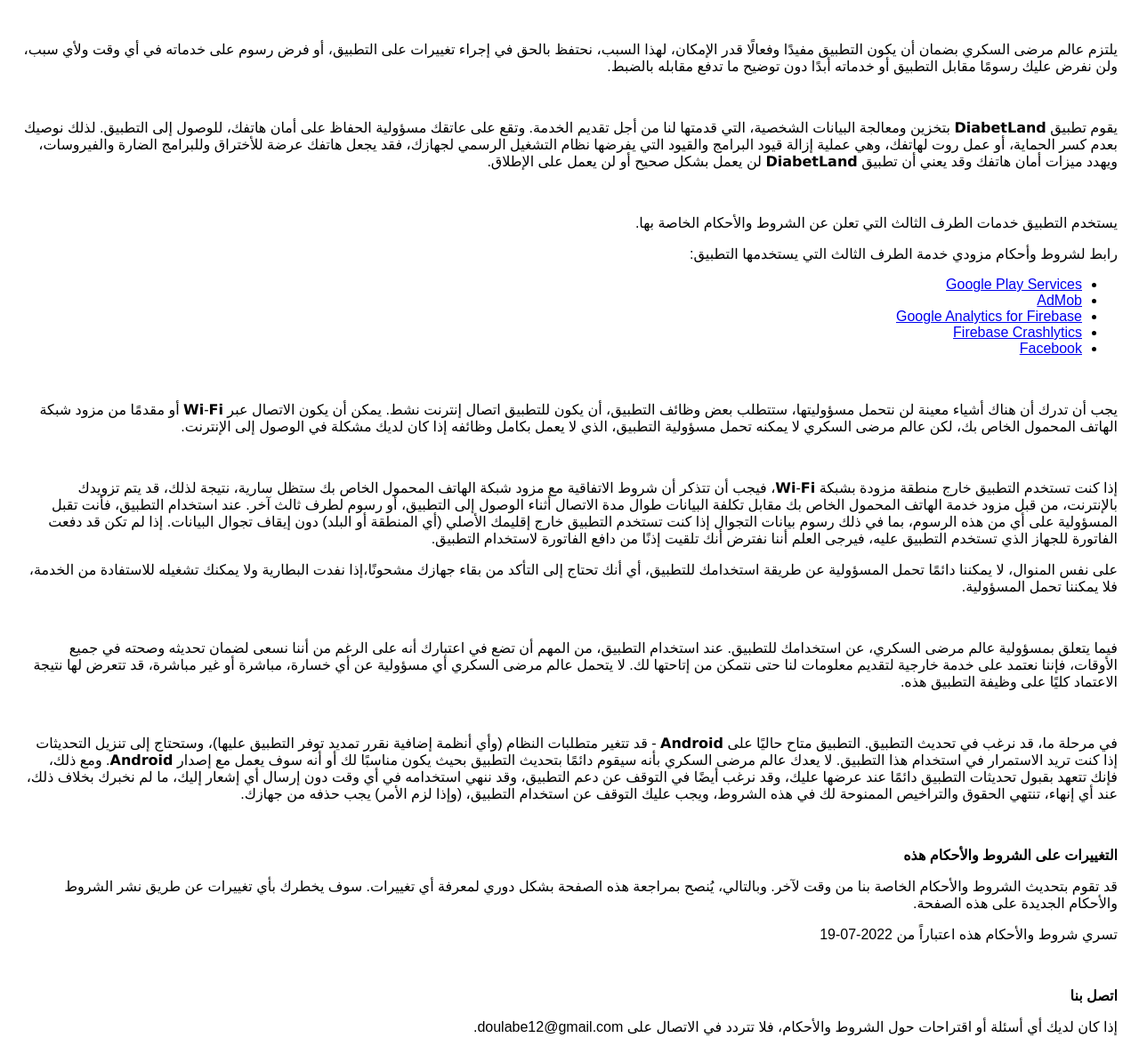
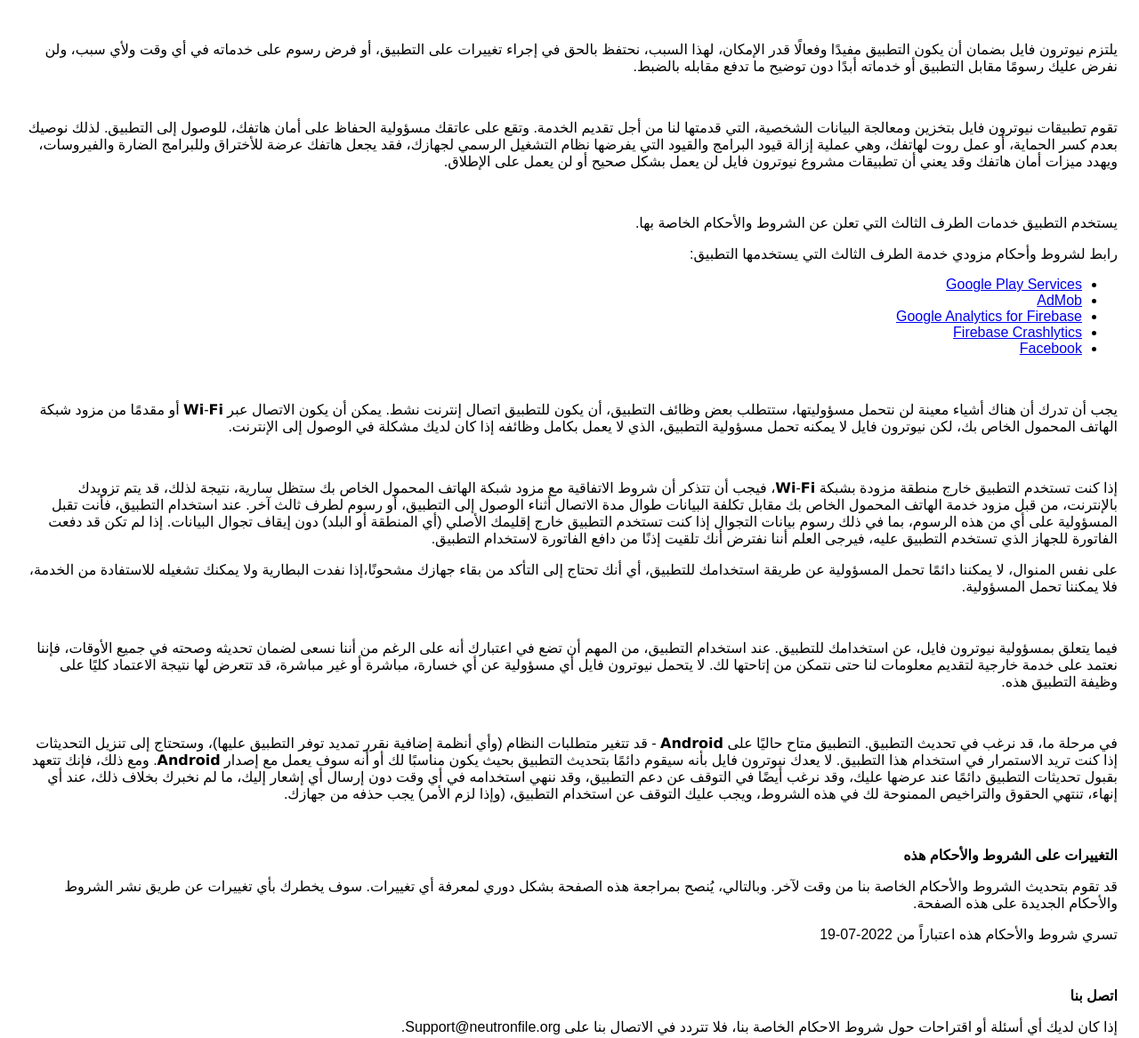
Before and after one commit to neutronfile/apps.github.io, a plain HTML site: page Terms-of-Conditions.html in a window 1280 px wide. Shown: the part 120-1287 px from the top of the page at 89% size. Drawn offline with Linux system fonts and the light colour scheme; a web font is replaced by a local one.

Commit message:
Add files via upload

```diff
--- a/Terms-of-Conditions.html
+++ b/Terms-of-Conditions.html
@@ -11,40 +11,41 @@
 عن طريق تنزيل التطبيق أو استخدامه، ستنطبق هذه الشروط عليك تلقائيًا، لذلك يجب عليك التأكد من قراءتها بعناية قبل استخدام التطبيق.
  لا يُسمح لك بنسخ أو تعديل التطبيق، أو أي جزء من التطبيق، أو علاماتنا التجارية بأي شكل من الأشكال.
 لا يُسمح لك بمحاولة استخراج الكود المصدري للتطبيق، ولا يجب أيضًا محاولة ترجمة التطبيق إلى لغات أخرى، أو إنشاء إصدارات مشتقة.
- التطبيق نفسه، وجميع العلامات التجارية وحقوق التأليف والنشر، وحقوق قواعد البيانات وحقوق الملكية الفكرية الأخرى المتعلقة به، لا تزال تنتمي إلى عالم مرضى السكري.
+ التطبيق نفسه، وجميع العلامات التجارية وحقوق التأليف والنشر، وحقوق قواعد البيانات وحقوق الملكية الفكرية الأخرى المتعلقة به، لا تزال تنتمي إلى نيوترون فايل.
                 </p> <br> <p>
-يلتزم عالم مرضى السكري بضمان أن يكون التطبيق مفيدًا وفعالًا قدر الإمكان، لهذا السبب، نحتفظ بالحق في إجراء تغييرات على التطبيق، أو فرض رسوم على خدماته في أي وقت ولأي سبب، ولن نفرض عليك رسومًا مقابل التطبيق أو خدماته أبدًا دون توضيح ما تدفع مقابله بالضبط.
+يلتزم نيوترون فايل بضمان أن يكون التطبيق مفيدًا وفعالًا قدر الإمكان، لهذا السبب، نحتفظ بالحق في إجراء تغييرات على التطبيق، أو فرض رسوم على خدماته في أي وقت ولأي سبب، ولن نفرض عليك رسومًا مقابل التطبيق أو خدماته أبدًا دون توضيح ما تدفع مقابله بالضبط.
                 </p> <br> <p>
-يقوم تطبيق 𝗗𝗶𝗮𝗯𝗲𝘁𝗟𝗮𝗻𝗱 بتخزين ومعالجة البيانات الشخصية، التي قدمتها لنا من أجل تقديم الخدمة.
+تقوم تطبيقات نيوترون فايل بتخزين ومعالجة البيانات الشخصية، التي قدمتها لنا من أجل تقديم الخدمة.
 وتقع على عاتقك مسؤولية الحفاظ على أمان هاتفك، للوصول إلى التطبيق.
- لذلك نوصيك بعدم كسر الحماية، أو عمل روت لهاتفك، وهي عملية إزالة قيود البرامج والقيود التي يفرضها نظام التشغيل الرسمي لجهازك، فقد يجعل هاتفك عرضة للأختراق وللبرامج الضارة والفيروسات، ويهدد ميزات أمان هاتفك وقد يعني أن تطبيق 𝗗𝗶𝗮𝗯𝗲𝘁𝗟𝗮𝗻𝗱 لن يعمل بشكل صحيح أو لن يعمل على الإطلاق.
+ لذلك نوصيك بعدم كسر الحماية، أو عمل روت لهاتفك، وهي عملية إزالة قيود البرامج والقيود التي يفرضها نظام التشغيل الرسمي لجهازك، فقد يجعل هاتفك عرضة للأختراق وللبرامج الضارة والفيروسات، ويهدد ميزات أمان هاتفك وقد يعني أن تطبيقات مشروع نيوترون فايل لن يعمل بشكل صحيح أو لن يعمل على الإطلاق.
                 </p> <div><br> <p>
                    يستخدم التطبيق خدمات الطرف الثالث التي تعلن عن الشروط والأحكام الخاصة بها.
                   </p> <p>
                     رابط لشروط وأحكام مزودي خدمة الطرف الثالث التي يستخدمها التطبيق:
                   </p> <ul><li><a href="https://policies.google.com/terms" rel="noopener noreferrer" target="_blank">Google Play Services</a></li><li><a href="https://developers.google.com/admob/terms" rel="noopener noreferrer" target="_blank">AdMob</a></li><li><a href="https://firebase.google.com/terms/analytics" rel="noopener noreferrer" target="_blank">Google Analytics for Firebase</a></li><li><a href="https://firebase.google.com/terms/crashlytics" rel="noopener noreferrer" target="_blank">Firebase Crashlytics</a></li><li><a href="https://www.facebook.com/legal/terms/plain_text_terms" rel="noopener noreferrer" target="_blank">Facebook</a></li><!----><!----><!----><!----><!----><!----><!----><!----><!----><!----><!----><!----><!----><!----><!----><!----><!----><!----><!----><!----></ul></div> <br> <p>
 يجب أن تدرك أن هناك أشياء معينة لن نتحمل مسؤوليتها، ستتطلب بعض وظائف التطبيق، أن يكون للتطبيق اتصال إنترنت نشط.
- يمكن أن يكون الاتصال عبر 𝗪𝗶-𝗙𝗶 أو مقدمًا من مزود شبكة الهاتف المحمول الخاص بك، لكن عالم مرضى السكري لا يمكنه تحمل مسؤولية التطبيق، الذي لا يعمل بكامل وظائفه إذا كان لديك مشكلة في الوصول إلى الإنترنت.
+ يمكن أن يكون الاتصال عبر 𝗪𝗶-𝗙𝗶 أو مقدمًا من مزود شبكة الهاتف المحمول الخاص بك، لكن نيوترون فايل لا يمكنه تحمل مسؤولية التطبيق، الذي لا يعمل بكامل وظائفه إذا كان لديك مشكلة في الوصول إلى الإنترنت.
                 </p> <p></p> <br> <p>
 إذا كنت تستخدم التطبيق خارج منطقة مزودة بشبكة 𝗪𝗶-𝗙𝗶، فيجب أن تتذكر أن شروط الاتفاقية مع مزود شبكة الهاتف المحمول الخاص بك ستظل سارية، نتيجة لذلك، قد يتم تزويدك بالإنترنت، من قبل مزود خدمة الهاتف المحمول الخاص بك مقابل تكلفة البيانات طوال مدة الاتصال أثناء الوصول إلى التطبيق، أو رسوم لطرف ثالث آخر. عند استخدام التطبيق، فأنت تقبل المسؤولية على أي من هذه الرسوم، بما في ذلك رسوم بيانات التجوال إذا كنت تستخدم التطبيق خارج إقليمك الأصلي (أي المنطقة أو البلد) دون إيقاف تجوال البيانات.
  إذا لم تكن قد دفعت الفاتورة للجهاز الذي تستخدم التطبيق عليه، فيرجى العلم أننا نفترض أنك تلقيت إذنًا من دافع الفاتورة لاستخدام التطبيق.
                 </p> <p>
 على نفس المنوال، لا يمكننا دائمًا تحمل المسؤولية عن طريقة استخدامك للتطبيق، أي أنك تحتاج إلى التأكد من بقاء جهازك مشحونًا،إذا نفدت البطارية ولا يمكنك تشغيله للاستفادة من الخدمة، فلا يمكننا تحمل المسؤولية.
                 </p> <br> <p>
-فيما يتعلق بمسؤولية عالم مرضى السكري، عن استخدامك للتطبيق.
+فيما يتعلق بمسؤولية نيوترون فايل، عن استخدامك للتطبيق.
  عند استخدام التطبيق، من المهم أن تضع في اعتبارك أنه على الرغم من أننا نسعى لضمان تحديثه وصحته في جميع الأوقات، فإننا نعتمد على خدمة خارجية لتقديم معلومات لنا حتى نتمكن من إتاحتها لك.
- لا يتحمل عالم مرضى السكري أي مسؤولية عن أي خسارة، مباشرة أو غير مباشرة، قد تتعرض لها نتيجة الاعتماد كليًا على وظيفة التطبيق هذه.
+ لا يتحمل نيوترون فايل أي مسؤولية عن أي خسارة، مباشرة أو غير مباشرة، قد تتعرض لها نتيجة الاعتماد كليًا على وظيفة التطبيق هذه.
                 </p> <br> <p>
 في مرحلة ما، قد نرغب في تحديث التطبيق.
  التطبيق متاح حاليًا على 𝗔𝗻𝗱𝗿𝗼𝗶𝗱 - قد تتغير متطلبات النظام (وأي أنظمة إضافية نقرر تمديد توفر التطبيق عليها)، وستحتاج إلى تنزيل التحديثات إذا كنت تريد الاستمرار في استخدام هذا التطبيق.
- لا يعدك عالم مرضى السكري بأنه سيقوم دائمًا بتحديث التطبيق بحيث يكون مناسبًا لك أو أنه سوف يعمل مع إصدار 𝗔𝗻𝗱𝗿𝗼𝗶𝗱. ومع ذلك، فإنك تتعهد بقبول تحديثات التطبيق دائمًا عند عرضها عليك، وقد نرغب أيضًا في التوقف عن دعم التطبيق، وقد ننهي استخدامه في أي وقت دون إرسال أي إشعار إليك، ما لم نخبرك بخلاف ذلك، عند أي إنهاء، تنتهي الحقوق والتراخيص الممنوحة لك في هذه الشروط، ويجب عليك التوقف عن استخدام التطبيق، (وإذا لزم الأمر) يجب حذفه من جهازك.
+ لا يعدك نيوترون فايل بأنه سيقوم دائمًا بتحديث التطبيق بحيث يكون مناسبًا لك أو أنه سوف يعمل مع إصدار 𝗔𝗻𝗱𝗿𝗼𝗶𝗱. ومع ذلك، فإنك تتعهد بقبول تحديثات التطبيق دائمًا عند عرضها عليك، وقد نرغب أيضًا في التوقف عن دعم التطبيق، وقد ننهي استخدامه في أي وقت دون إرسال أي إشعار إليك، ما لم نخبرك بخلاف ذلك، عند أي إنهاء، تنتهي الحقوق والتراخيص الممنوحة لك في هذه الشروط، ويجب عليك التوقف عن استخدام التطبيق، (وإذا لزم الأمر) يجب حذفه من جهازك.
                 </p> <br> <p><strong>التغييرات على الشروط والأحكام هذه</strong></p> <p>
 قد تقوم بتحديث الشروط والأحكام الخاصة بنا من وقت لآخر. وبالتالي، يُنصح بمراجعة هذه الصفحة بشكل دوري لمعرفة أي تغييرات.
  سوف يخطرك بأي تغييرات عن طريق نشر الشروط والأحكام الجديدة على هذه الصفحة.
                 </p> <p>
                   تسري شروط والأحكام هذه اعتباراً من 2022-07-19
                 </p> <br> <p><strong>اتصل بنا</strong></p> <p>
-                  إذا كان لديك أي أسئلة أو اقتراحات حول الشروط والأحكام، فلا تتردد في الاتصال على doulabe12@gmail.com.
+إذا كان لديك أي أسئلة أو اقتراحات حول شروط الاحكام الخاصة بنا، فلا تتردد في الاتصال بنا على Support@neutronfile.org.
+
                 </p>
     </body>
     </html>
```
Also changed, not shown: index.html (+1 -1 lines), privacy-policy.html (+6 -5 lines).
